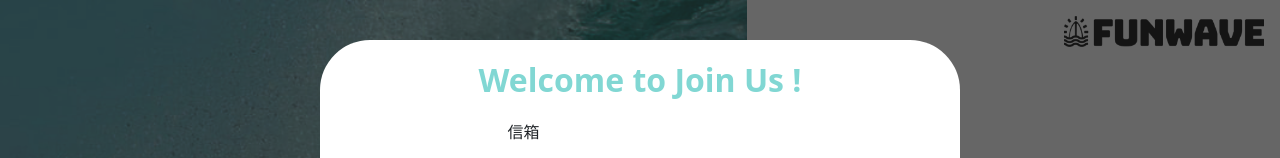
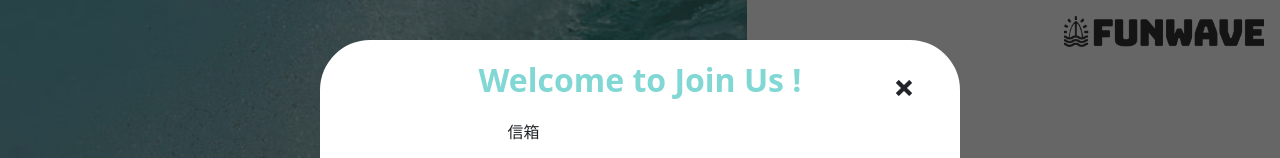
Before and after one commit to verayu0217/funwave_frontend, a React (Create React App) app: page /login in a window 1280 px wide. Both pictures are taken after a click on the button "註冊". Shown: the top 158 px of the page. Built offline with nearby package versions, Linux system fonts and the light colour scheme.

Commit message:
彈窗關閉icon

```diff
--- a/package.json
+++ b/package.json
@@ -13,6 +13,7 @@
     "dotenv": "^16.0.0",
     "react": "^17.0.2",
     "react-dom": "^17.0.2",
+    "react-icons": "^4.3.1",
     "react-router-dom": "^6.2.1",
     "react-scripts": "5.0.0",
     "sass": "^1.49.7",
--- a/src/pages/Members/Modal.js
+++ b/src/pages/Members/Modal.js
@@ -1,10 +1,11 @@
 import React, { useRef } from 'react';
 import SignUp from './SignUp';
 import '../../styles/component.scss';
+import { ImCross } from 'react-icons/im';
 
 function Modal(props) {
   const { showModal, setshowModal } = props;
-  const modalRef = useRef('');
+  const modalRef = useRef();
   const closeModal = (e) => {
     if (modalRef.current === e.target) {
       setshowModal(false);
@@ -18,6 +19,14 @@ function Modal(props) {
           onClick={closeModal}
           ref={modalRef}
         >
+          <div
+            onClick={() => {
+              setshowModal((prev) => !prev);
+            }}
+          >
+            <ImCross className="cross" />
+          </div>
+
           <SignUp />
         </div>
       ) : null}
--- a/src/pages/Members/SignUp.js
+++ b/src/pages/Members/SignUp.js
@@ -3,12 +3,12 @@ import { Link } from 'react-router-dom';
 import 'animate.css';
 import '../../styles/component.scss';
 
-function SignUp(showModal, setshowModal) {
-  const [member, setMember] = useState({
-    email: '',
-    name: '',
-    password: '',
-  });
+function SignUp() {
+  // const [member, setMember] = useState({
+  //   email: '',
+  //   name: '',
+  //   password: '',
+  // });
   return (
     <>
       <div className="background col-md-6 col-sm-4">
@@ -27,7 +27,7 @@ function SignUp(showModal, setshowModal) {
                     name="email"
                     id=""
                     placeholder="Email"
-                    value={member.email}
+                    // value={member.email}
                   />
                 </li>
                 <li className="mb-3 signupInput">
@@ -38,7 +38,7 @@ function SignUp(showModal, setshowModal) {
                     name="name"
                     id=""
                     placeholder="name"
-                    value={member.name}
+                    // value={member.name}
                   />
                 </li>
                 <li className="mb-3 signupInput">
@@ -49,7 +49,7 @@ function SignUp(showModal, setshowModal) {
                     name="password"
                     id=""
                     placeholder="password"
-                    value={member.password}
+                    // value={member.password}
                   />
                 </li>
                 <li className="d-flex justify-content-center m-4 signupInput">
--- a/src/styles/component.scss
+++ b/src/styles/component.scss
@@ -66,6 +66,13 @@ input{
     border-radius: 50px;
     border: 1px solid $gray;
 }
+.cross{
+    position: absolute;
+    top: 10%;
+    left: 70%;
+    z-index: 3;
+    cursor: pointer;
+}
 @media screen and (max-width: 400px) {
     .background{
         width: 80%;
@@ -87,6 +94,7 @@ input{
          width: 200px;
      }
     // .title{
-    //     // font-size: 0.5rem;
+    //      font-size: 0.5rem;
     // }
+
 }
```
Also changed, not shown: 1 other file (tests, documents, lock files or other folders).
